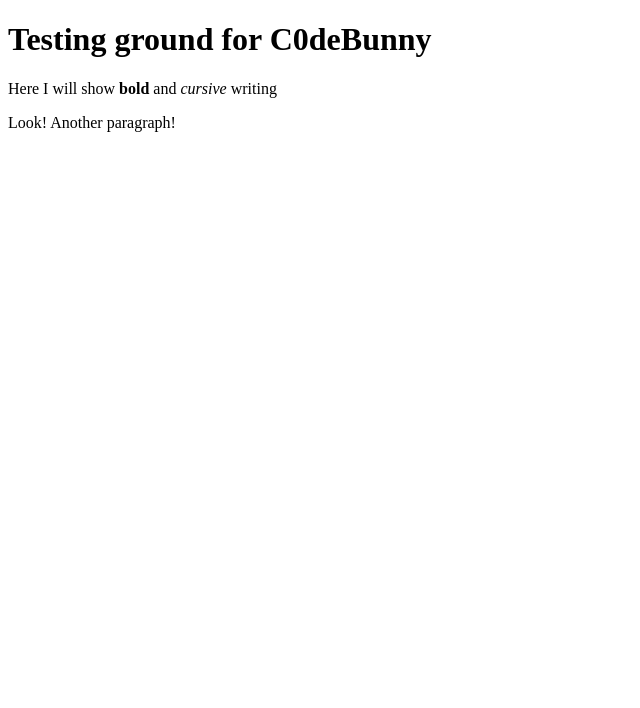
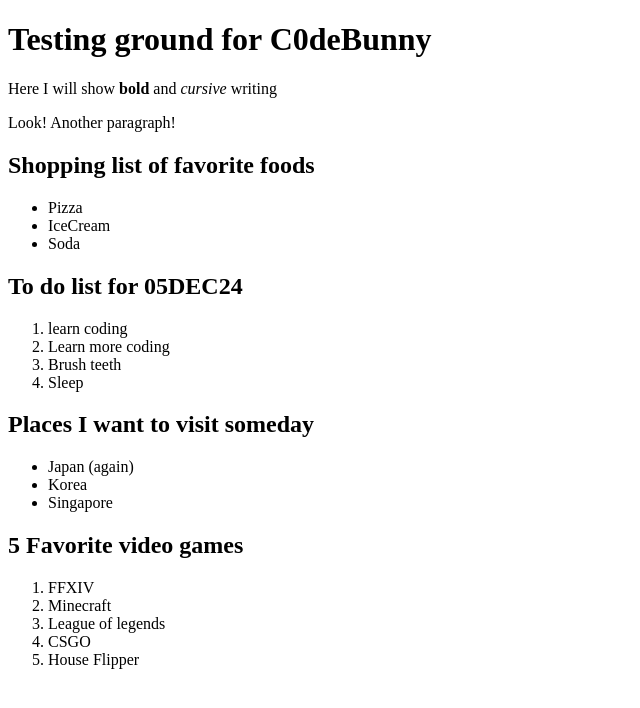
Before and after one commit to C0deBunny/git_test, a plain HTML site: page index.html in a window 1280 px wide. Shown: the whole page, without its empty margins (0-640 px from the left). Drawn offline with Linux system fonts and the light colour scheme.

Commit message:
added lists

```diff
--- a/index.html
+++ b/index.html
@@ -9,5 +9,32 @@
         <h1>Testing ground for C0deBunny</h1>
         <p>Here I will show <strong>bold</strong> and <em>cursive</em> writing</p>
         <p>Look! Another paragraph!</p>
+        <H2>Shopping list of favorite foods</H2>
+        <ul>
+            <li>Pizza</li>
+            <li>IceCream</li>
+            <li>Soda</li>
+        </ul>
+        <h2>To do list for 05DEC24</h2>
+        <ol>
+            <li>learn coding</li>
+            <li>Learn more coding</li>
+            <li>Brush teeth</li>
+            <li>Sleep</li>
+        </ol>
+        <h2>Places I want to visit someday</h2>
+        <ul>
+            <li>Japan (again)</li>
+            <li>Korea</li>
+            <li>Singapore</li>
+        </ul>
+        <h2>5 Favorite video games</h2>
+        <ol>
+            <li>FFXIV</li>
+            <li>Minecraft</li>
+            <li>League of legends</li>
+            <li>CSGO</li>
+            <li>House Flipper</li>
+        </ol>
     </body>
 </html>
```
